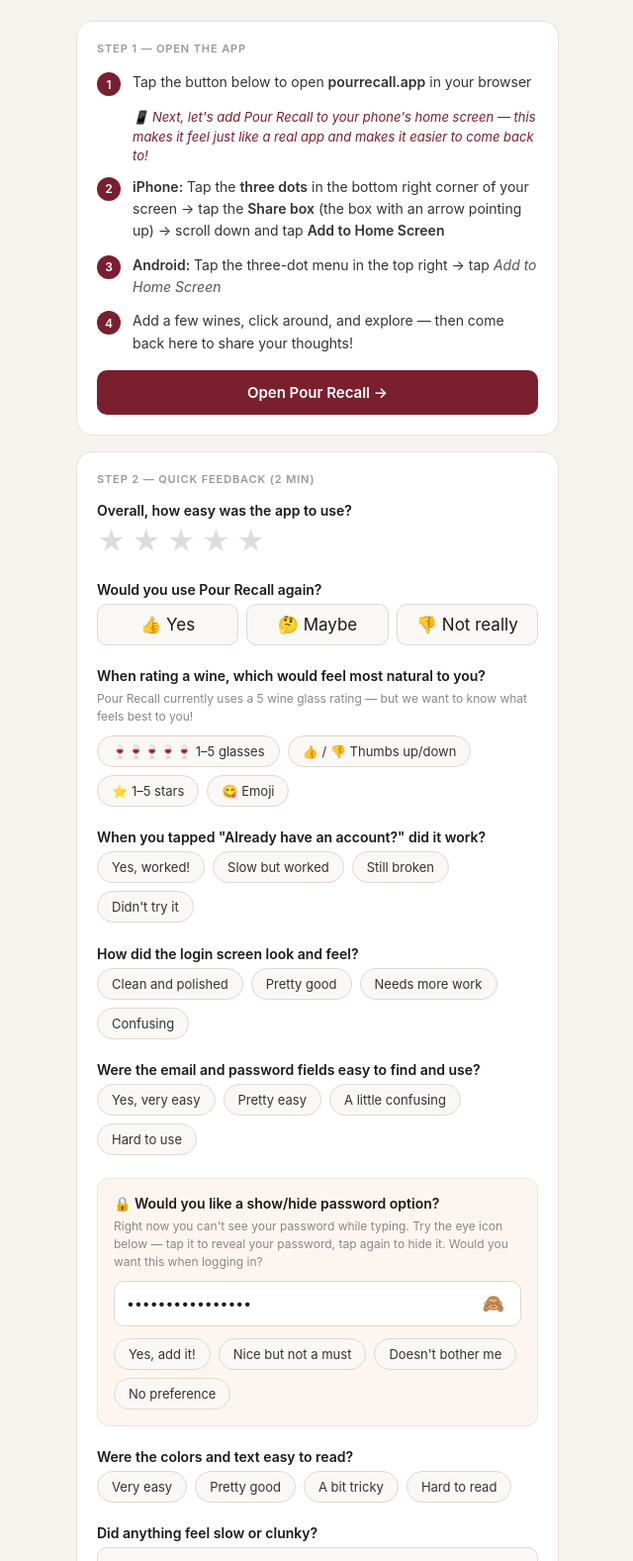
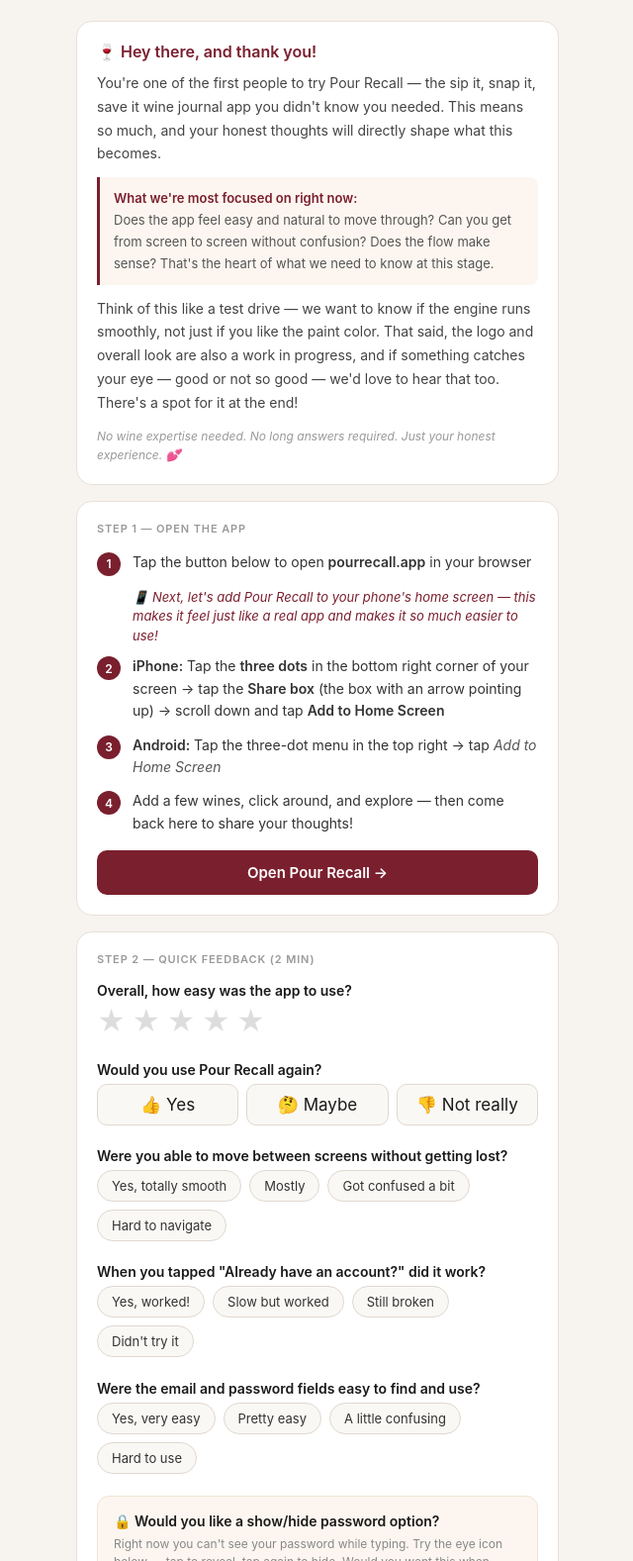
Before and after one commit to IFIOGirl/pourrecall-beta, a plain HTML site: page index.html in a window 1280 px wide. Shown: the part 203-1780 px from the top of the page at 99% size, without its empty margins (319-959 px from the left). Drawn offline with Linux system fonts and the light colour scheme.

Commit message:
Update index.html

```diff
--- a/index.html
+++ b/index.html
@@ -12,6 +12,16 @@
     .logo-img { width: 90px; height: auto; margin: 0 auto 8px; display: block; }
     .logo-name { font-size: 22px; font-weight: 600; color: #1a1a1a; letter-spacing: 0.06em; margin-top: 4px; }
     .logo-sub { font-size: 13px; color: #888; margin-top: 4px; }
+
+    /* Intro expectations card */
+    .intro-card { background: #fff; border: 1px solid #e8e0d8; border-radius: 16px; padding: 1.25rem; margin-bottom: 1rem; }
+    .intro-greeting { font-size: 16px; font-weight: 600; color: #7A1F2E; margin-bottom: 10px; }
+    .intro-text { font-size: 14px; color: #444; line-height: 1.7; margin-bottom: 12px; }
+    .intro-focus { background: #fdf6f0; border-left: 3px solid #7A1F2E; border-radius: 0 8px 8px 0; padding: 10px 14px; margin-bottom: 12px; }
+    .intro-focus p { font-size: 13px; color: #555; line-height: 1.7; }
+    .intro-focus p strong { color: #7A1F2E; font-weight: 600; }
+    .intro-note { font-size: 12px; color: #999; font-style: italic; line-height: 1.6; }
+
     .section { background: #fff; border: 1px solid #e8e0d8; border-radius: 16px; padding: 1.25rem; margin-bottom: 1rem; }
     .section-title { font-size: 11px; font-weight: 600; color: #999; text-transform: uppercase; letter-spacing: 0.08em; margin-bottom: 1rem; }
     .step { display: flex; align-items: flex-start; gap: 12px; margin-bottom: 12px; }
@@ -40,6 +50,8 @@
     .eye-demo { display: flex; align-items: center; gap: 8px; background: #fff; border: 1px solid #e0d8d0; border-radius: 10px; padding: 9px 12px; margin: 10px 0 12px; }
     .eye-demo input { flex: 1; border: none; background: transparent; font-size: 14px; font-family: inherit; color: #1a1a1a; outline: none; width: 100%; }
     .eye-toggle { background: none; border: none; cursor: pointer; font-size: 18px; padding: 2px 4px; color: #888; flex-shrink: 0; }
+    .aesthetics-card { background: #f7f3ef; border: 1px solid #e8e0d8; border-radius: 12px; padding: 1rem; margin-bottom: 1.4rem; }
+    .aesthetics-card .q-label { color: #7A1F2E; }
     .submit-btn { width: 100%; padding: 14px; background: #7A1F2E; color: #fff; border: none; border-radius: 12px; font-size: 16px; font-weight: 600; cursor: pointer; margin-top: 0.5rem; font-family: inherit; }
     .submit-btn:hover { background: #6a1a27; }
     .thankyou { display: none; text-align: center; padding: 3rem 1rem; }
@@ -57,15 +69,27 @@
     <div class="logo-sub">Beta Tester Edition &middot; Thank you for helping!</div>
   </div>
 
+  <!-- EXPECTATIONS INTRO CARD -->
+  <div class="intro-card">
+    <div class="intro-greeting">&#127863; Hey there, and thank you!</div>
+    <p class="intro-text">You're one of the first people to try Pour Recall — the sip it, snap it, save it wine journal app you didn't know you needed. This means so much, and your honest thoughts will directly shape what this becomes.</p>
+    <div class="intro-focus">
+      <p><strong>What we're most focused on right now:</strong><br />
+      Does the app feel easy and natural to move through? Can you get from screen to screen without confusion? Does the flow make sense? That's the heart of what we need to know at this stage.</p>
+    </div>
+    <p class="intro-text">Think of this like a test drive — we want to know if the engine runs smoothly, not just if you like the paint color. That said, the logo and overall look are also a work in progress, and if something catches your eye — good or not so good — we'd love to hear that too. There's a spot for it at the end!</p>
+    <p class="intro-note">No wine expertise needed. No long answers required. Just your honest experience. &#128149;</p>
+  </div>
+
+  <!-- INSTALL INSTRUCTIONS -->
   <div class="section">
     <div class="section-title">Step 1 — Open the app</div>
-
     <div class="step">
       <div class="step-num">1</div>
       <div class="step-text">Tap the button below to open <strong>pourrecall.app</strong> in your browser</div>
     </div>
 
-    <p class="step-hint">&#128241; Next, let's add Pour Recall to your phone's home screen — this makes it feel just like a real app and makes it easier to come back to!</p>
+    <p class="step-hint">&#128241; Next, let's add Pour Recall to your phone's home screen — this makes it feel just like a real app and makes it so much easier to use!</p>
 
     <div class="step">
       <div class="step-num">2</div>
@@ -79,10 +103,10 @@
       <div class="step-num">4</div>
       <div class="step-text">Add a few wines, click around, and explore — then come back here to share your thoughts!</div>
     </div>
-
     <a class="install-btn" href="https://pourrecall.app" target="_blank">Open Pour Recall &rarr;</a>
   </div>
 
+  <!-- FEEDBACK FORM -->
   <div class="section" id="form-section">
     <div class="section-title">Step 2 — Quick feedback (2 min)</div>
 
@@ -107,13 +131,12 @@
     </div>
 
     <div class="q-group">
-      <span class="q-label">When rating a wine, which would feel most natural to you?</span>
-      <span class="q-sub">Pour Recall currently uses a 5 wine glass rating — but we want to know what feels best to you!</span>
-      <div class="radio-row" id="rating-pref">
-        <div class="radio-opt" onclick="pickRadio('rating-pref', this, '5 wine glass rating')">&#127863;&#127863;&#127863;&#127863;&#127863; 1–5 glasses</div>
-        <div class="radio-opt" onclick="pickRadio('rating-pref', this, 'Thumbs up or down')">&#128077; / &#128078; Thumbs up/down</div>
-        <div class="radio-opt" onclick="pickRadio('rating-pref', this, '5 star rating')">&#11088; 1–5 stars</div>
-        <div class="radio-opt" onclick="pickRadio('rating-pref', this, 'Emoji reaction')">&#128523; Emoji</div>
+      <span class="q-label">Were you able to move between screens without getting lost?</span>
+      <div class="radio-row" id="nav-ease">
+        <div class="radio-opt" onclick="pickRadio('nav-ease', this, 'Yes, totally smooth')">Yes, totally smooth</div>
+        <div class="radio-opt" onclick="pickRadio('nav-ease', this, 'Mostly')">Mostly</div>
+        <div class="radio-opt" onclick="pickRadio('nav-ease', this, 'Got confused a bit')">Got confused a bit</div>
+        <div class="radio-opt" onclick="pickRadio('nav-ease', this, 'Hard to navigate')">Hard to navigate</div>
       </div>
     </div>
 
@@ -124,16 +147,6 @@
         <div class="radio-opt" onclick="pickRadio('link-works', this, 'It was slow but worked')">Slow but worked</div>
         <div class="radio-opt" onclick="pickRadio('link-works', this, 'No, still broken')">Still broken</div>
         <div class="radio-opt" onclick="pickRadio('link-works', this, 'Did not try it')">Didn't try it</div>
-      </div>
-    </div>
-
-    <div class="q-group">
-      <span class="q-label">How did the login screen look and feel?</span>
-      <div class="radio-row" id="login-look">
-        <div class="radio-opt" onclick="pickRadio('login-look', this, 'Clean and polished')">Clean and polished</div>
-        <div class="radio-opt" onclick="pickRadio('login-look', this, 'Pretty good')">Pretty good</div>
-        <div class="radio-opt" onclick="pickRadio('login-look', this, 'Needs more work')">Needs more work</div>
-        <div class="radio-opt" onclick="pickRadio('login-look', this, 'Confusing')">Confusing</div>
       </div>
     </div>
 
@@ -149,7 +162,7 @@
 
     <div class="highlight-card">
       <span class="q-label">&#128274; Would you like a show/hide password option?</span>
-      <span class="q-sub">Right now you can't see your password while typing. Try the eye icon below — tap it to reveal your password, tap again to hide it. Would you want this when logging in?</span>
+      <span class="q-sub">Right now you can't see your password while typing. Try the eye icon below — tap to reveal, tap again to hide. Would you want this when logging in?</span>
       <div class="eye-demo">
         <input type="password" id="pw-preview" value="mysecretpassword" readonly />
         <button class="eye-toggle" onclick="toggleEye()" id="eye-btn" title="Show password">&#128584;</button>
@@ -163,17 +176,18 @@
     </div>
 
     <div class="q-group">
-      <span class="q-label">Were the colors and text easy to read?</span>
-      <div class="radio-row" id="readability">
-        <div class="radio-opt" onclick="pickRadio('readability', this, 'Very easy')">Very easy</div>
-        <div class="radio-opt" onclick="pickRadio('readability', this, 'Pretty good')">Pretty good</div>
-        <div class="radio-opt" onclick="pickRadio('readability', this, 'A bit tricky')">A bit tricky</div>
-        <div class="radio-opt" onclick="pickRadio('readability', this, 'Hard to read')">Hard to read</div>
+      <span class="q-label">When rating a wine, which would feel most natural to you?</span>
+      <span class="q-sub">Pour Recall currently uses a 5 wine glass rating — but we want to know what feels best to you!</span>
+      <div class="radio-row" id="rating-pref">
+        <div class="radio-opt" onclick="pickRadio('rating-pref', this, '5 wine glass rating')">&#127863;&#127863;&#127863;&#127863;&#127863; 1–5 glasses</div>
+        <div class="radio-opt" onclick="pickRadio('rating-pref', this, 'Thumbs up or down')">&#128077; / &#128078; Thumbs</div>
+        <div class="radio-opt" onclick="pickRadio('rating-pref', this, '5 star rating')">&#11088; 1–5 stars</div>
+        <div class="radio-opt" onclick="pickRadio('rating-pref', this, 'Emoji reaction')">&#128523; Emoji</div>
       </div>
     </div>
 
     <div class="q-group">
-      <span class="q-label">Did anything feel slow or clunky?</span>
+      <span class="q-label">Did anything feel slow, clunky, or take too many steps?</span>
       <textarea id="clunky" rows="2" placeholder="Optional — any detail helps!"></textarea>
     </div>
 
@@ -183,8 +197,21 @@
     </div>
 
     <div class="q-group">
-      <span class="q-label">One thing you'd change about the app:</span>
+      <span class="q-label">One thing you'd change about how the app works:</span>
       <textarea id="one-change" rows="2" placeholder="No wrong answers!"></textarea>
+    </div>
+
+    <!-- AESTHETICS SECTION -->
+    <div class="aesthetics-card">
+      <span class="q-label">&#127912; Bonus — aesthetics & first impressions</span>
+      <span class="q-sub">Remember, the look and feel is still a work in progress — but your gut reaction matters! What did you think of the overall vibe, logo, and design so far?</span>
+      <div class="radio-row" id="aesthetics" style="margin-bottom: 12px;">
+        <div class="radio-opt" onclick="pickRadio('aesthetics', this, 'Loved the look!')">Loved the look!</div>
+        <div class="radio-opt" onclick="pickRadio('aesthetics', this, 'Looks good, minor things')">Looks good, minor things</div>
+        <div class="radio-opt" onclick="pickRadio('aesthetics', this, 'Needs some work')">Needs some work</div>
+        <div class="radio-opt" onclick="pickRadio('aesthetics', this, 'Not my style')">Not my style</div>
+      </div>
+      <textarea id="aesthetics-notes" rows="2" placeholder="Any specific thoughts on the look, colors, or logo? (optional)"></textarea>
     </div>
 
     <div class="q-group">
@@ -213,7 +240,7 @@
 
 </div>
 <script>
-  const state = { ease: 0, useAgain: '', ratingPref: '', linkWorks: '', loginLook: '', fieldsEase: '', eyePref: '', readability: '', recommend: '' };
+  const state = { ease: 0, useAgain: '', navEase: '', linkWorks: '', fieldsEase: '', eyePref: '', ratingPref: '', aesthetics: '', recommend: '' };
 
   document.querySelectorAll('#ease-stars .star').forEach(function(s) {
     s.addEventListener('click', function() {
@@ -252,15 +279,16 @@
       'Pour Recall Beta Feedback', '=========================', 'Tester: ' + name, '',
       'Ease of use (1-5 stars): ' + (state.ease || 'not rated'),
       'Would use again: ' + (state.useAgain || 'not answered'),
-      'Preferred rating system: ' + (state.ratingPref || 'not answered'),
-      '"Already have an account?" link worked: ' + (state.linkWorks || 'not answered'),
-      'Login screen look and feel: ' + (state.loginLook || 'not answered'),
+      'Screen navigation: ' + (state.navEase || 'not answered'),
+      '"Already have an account?" link: ' + (state.linkWorks || 'not answered'),
       'Email/password fields ease: ' + (state.fieldsEase || 'not answered'),
       'Show/hide password preference: ' + (state.eyePref || 'not answered'),
-      'Readability: ' + (state.readability || 'not answered'),
+      'Preferred rating system: ' + (state.ratingPref || 'not answered'),
       'Felt slow or clunky: ' + (document.getElementById('clunky').value || 'none'),
       'Hard to find / confusing: ' + (document.getElementById('hard-to-find').value || 'none'),
       'One thing to change: ' + (document.getElementById('one-change').value || 'none'),
+      'Aesthetics overall: ' + (state.aesthetics || 'not answered'),
+      'Aesthetics notes: ' + (document.getElementById('aesthetics-notes').value || 'none'),
       'Would recommend: ' + (state.recommend || 'not answered')
     ];
     var mailto = 'mailto:ifiogirl@outlook.com?subject=' + encodeURIComponent('Pour Recall Beta Feedback — ' + name) + '&body=' + encodeURIComponent(lines.join('\n'));
```
